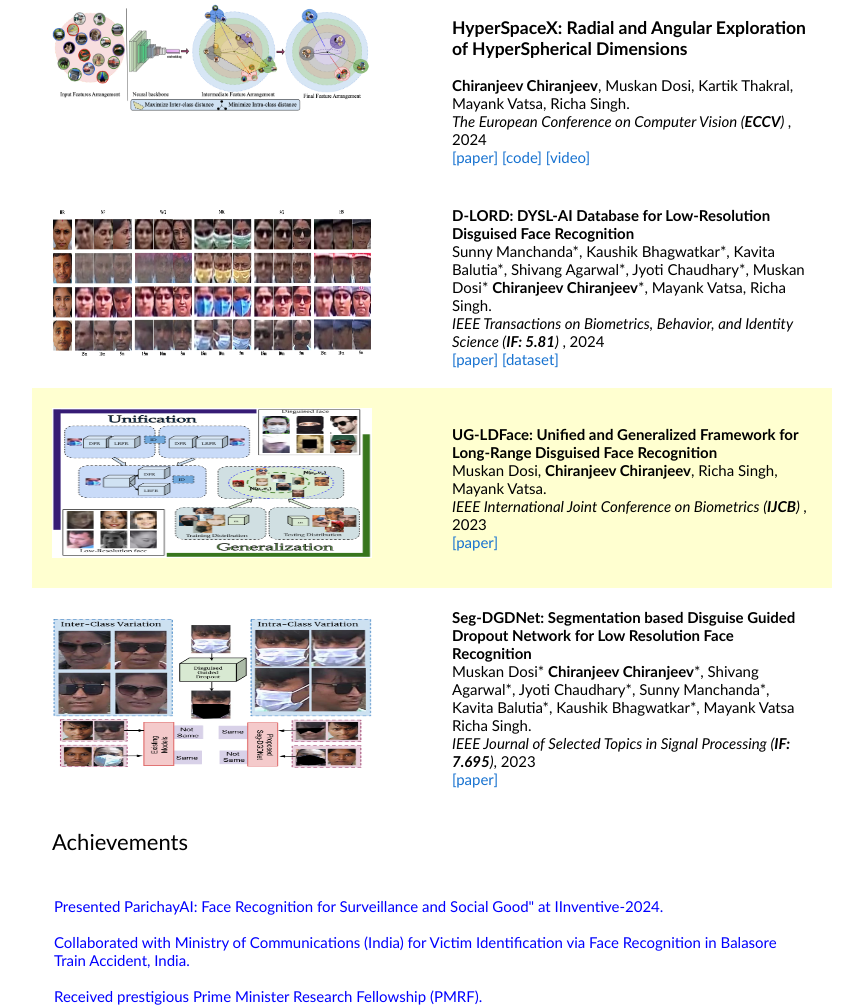
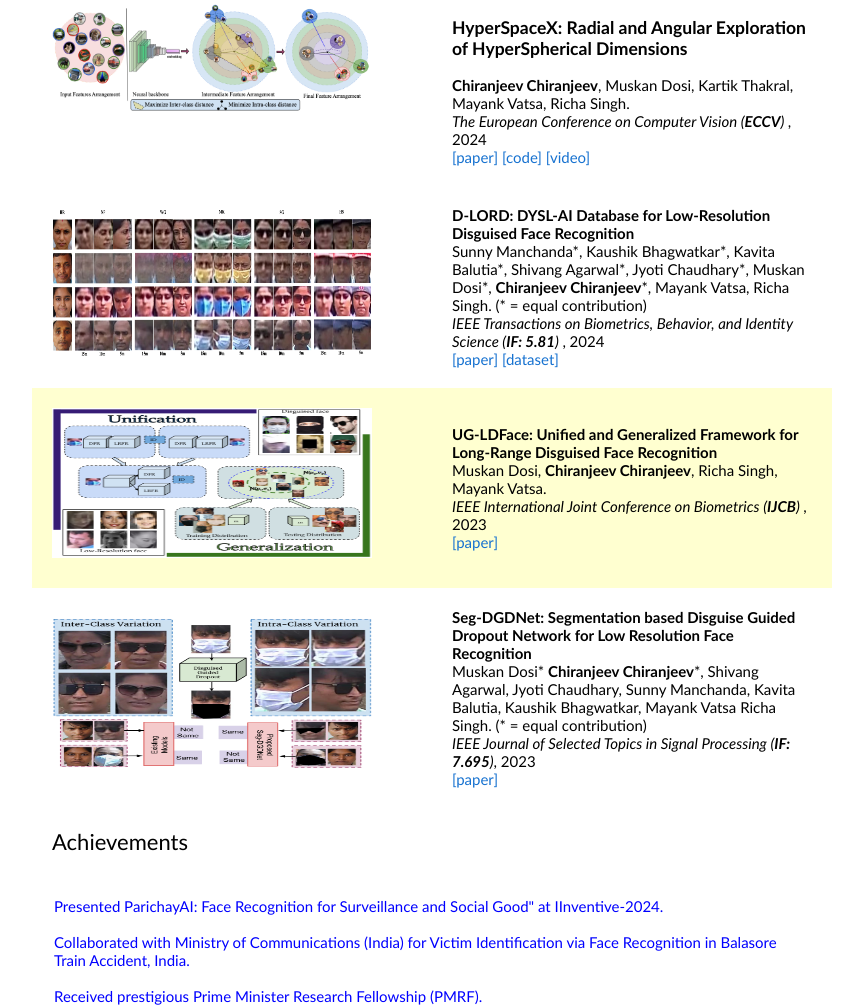
Before and after one commit to aryachiranjeev/chiranjeev.github.io, a plain HTML site: page index.html in a window 1280 px wide. Shown: the part 802-1810 px from the top of the page, without its empty margins (208-1071 px from the left). Drawn offline with Linux system fonts and the light colour scheme.

Commit message:
Update index.html

```diff
--- a/index.html
+++ b/index.html
@@ -127,10 +127,10 @@
         Kavita Balutia*,
         Shivang Agarwal*,
         Jyoti Chaudhary*,
-        Muskan Dosi*
+        Muskan Dosi*,
         <strong>Chiranjeev Chiranjeev</strong>*,
         Mayank Vatsa,
-        Richa Singh.
+        Richa Singh. (* = equal contribution)
         <br>
         <em>IEEE Transactions on Biometrics, Behavior, and Identity Science (<strong>IF: 5.81</strong>) </em>, 2024
         <br>
@@ -173,13 +173,13 @@
 		<br>
     Muskan Dosi*
     <strong>Chiranjeev Chiranjeev</strong>*,
-    Shivang Agarwal*,
-    Jyoti Chaudhary*,
-    Sunny Manchanda*,
-    Kavita Balutia*,
-    Kaushik Bhagwatkar*,
+    Shivang Agarwal,
+    Jyoti Chaudhary,
+    Sunny Manchanda,
+    Kavita Balutia,
+    Kaushik Bhagwatkar,
     Mayank Vatsa
-    Richa Singh.
+    Richa Singh. (* = equal contribution)
 		<br>
 		<em>IEEE Journal of Selected Topics in Signal Processing (<strong>IF: 7.695</strong>)</em>, 2023
 		<br>
```
